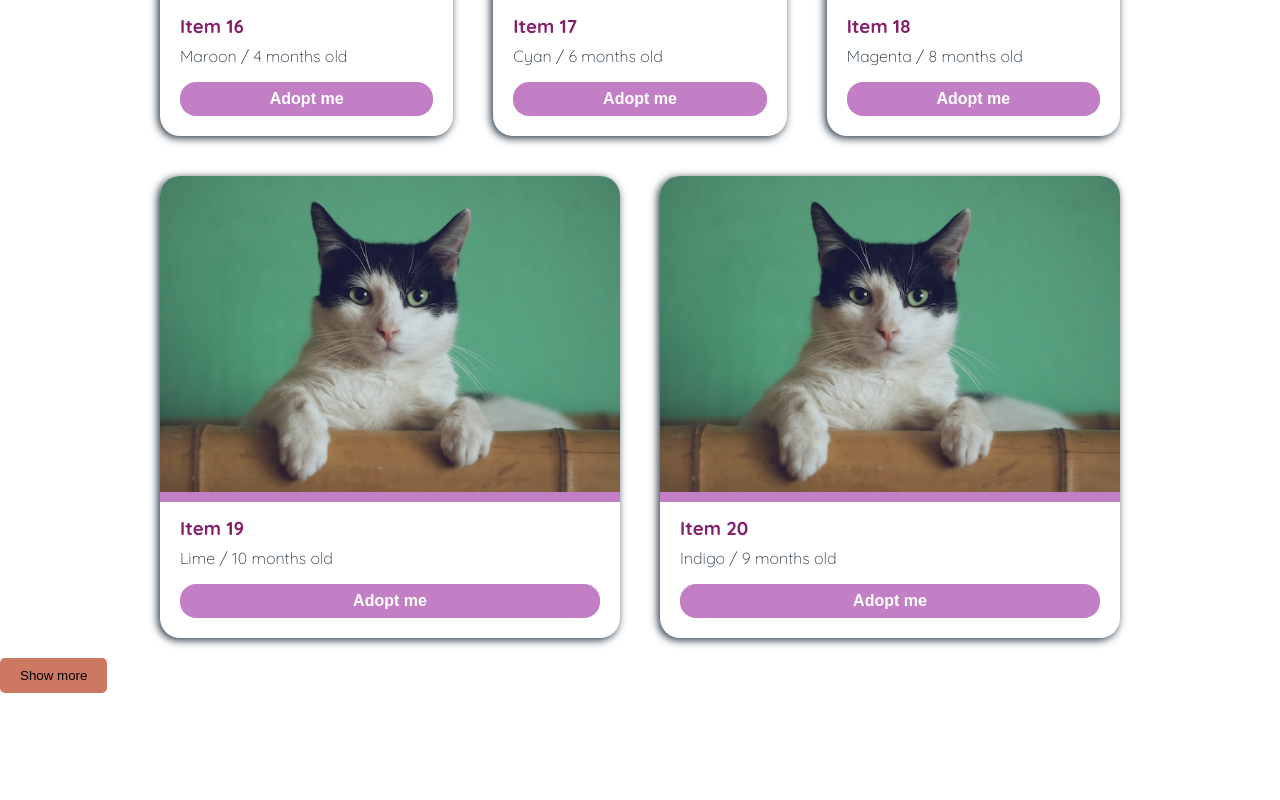
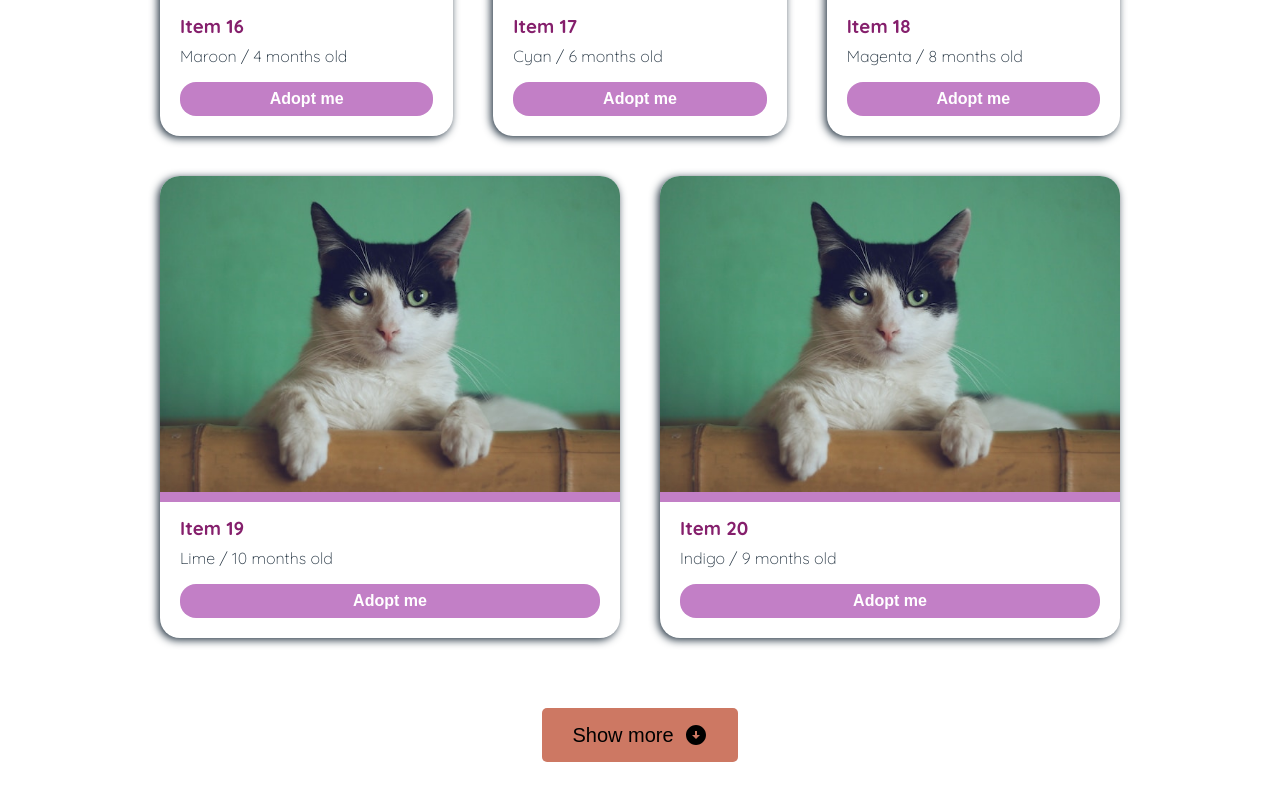
Before and after one commit to ivandev314/cat_project, a Vue app: page / in a window 1280 px wide. Shown: the part 2604-3404 px from the top of the page. Before the commit the page ends 3297 px from the top, so only its background shows below. Built offline with nearby package versions, Linux system fonts and the light colour scheme.

Commit message:
Style show more button

```diff
--- a/src/components/Buttons/ShowMore.vue
+++ b/src/components/Buttons/ShowMore.vue
@@ -1,21 +1,33 @@
 <script setup></script>
 
 <template>
-  <button class="show_more">Show more</button>
+  <button class="show_more">
+    Show more
+    <img class="control_left" src="@/assets/icons/arrow.svg" />
+  </button>
 </template>
 
 <style lang="scss" scoped>
 @import "@/assets/style/_variables";
 .show_more {
   background-color: $alert;
-  /* color: $white; */
   border: none;
   border-radius: 5px;
-  padding: 10px 20px;
+  padding: 15px 30px;
   cursor: pointer;
   transition: all 0.3s ease-in-out;
+  margin: 50px auto 100px;
+  font-size: 20px;
+  display: flex;
+  align-items: center;
+  gap: 10px;
+
+  img {
+    transform: rotate(270deg);
+  }
+
   &:hover {
-    /* background-color: $primary-color-hover; */
+    background-color: $primary;
   }
 }
 </style>
--- a/src/components/List.vue
+++ b/src/components/List.vue
@@ -26,6 +26,7 @@ export default {
 </script>
 
 <template>
+  <div class="list_bla">
     <ul v-if="items.length" class="list">
       <Card
         v-for="item in items"
@@ -40,6 +41,7 @@ export default {
       v-if="totalItems > items.length && items.length"
       @click="onShowMore"
     />
+  </div>
 </template>
 
 <style lang="scss" scoped>
@@ -52,6 +54,12 @@ export default {
   justify-content: space-between;
   gap: 40px;
 }
+
+.list_bla {
+  display: flex;
+  flex-direction: column;
+  align-items: center;
+}
 .no_items {
   text-align: center;
   font-size: 24px;
```
Lines whose indentation alone changed are shown as unchanged.
